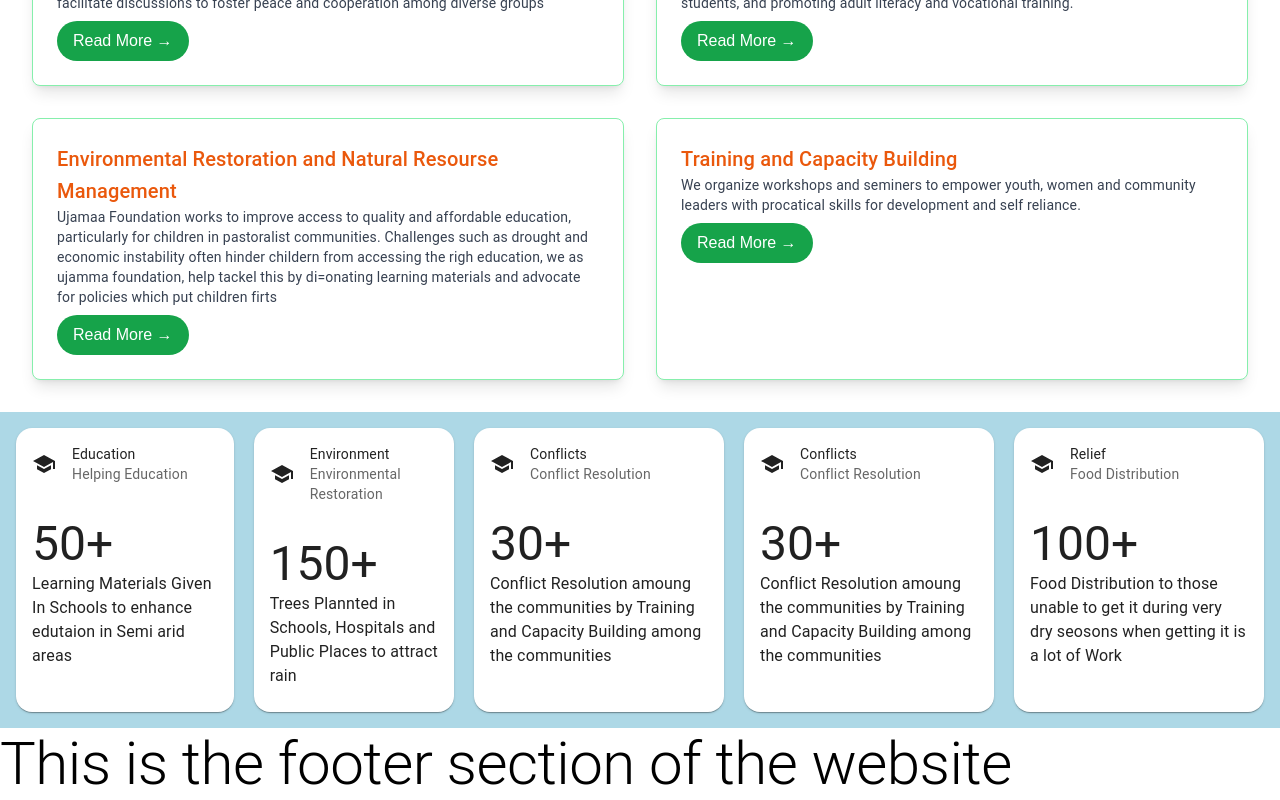
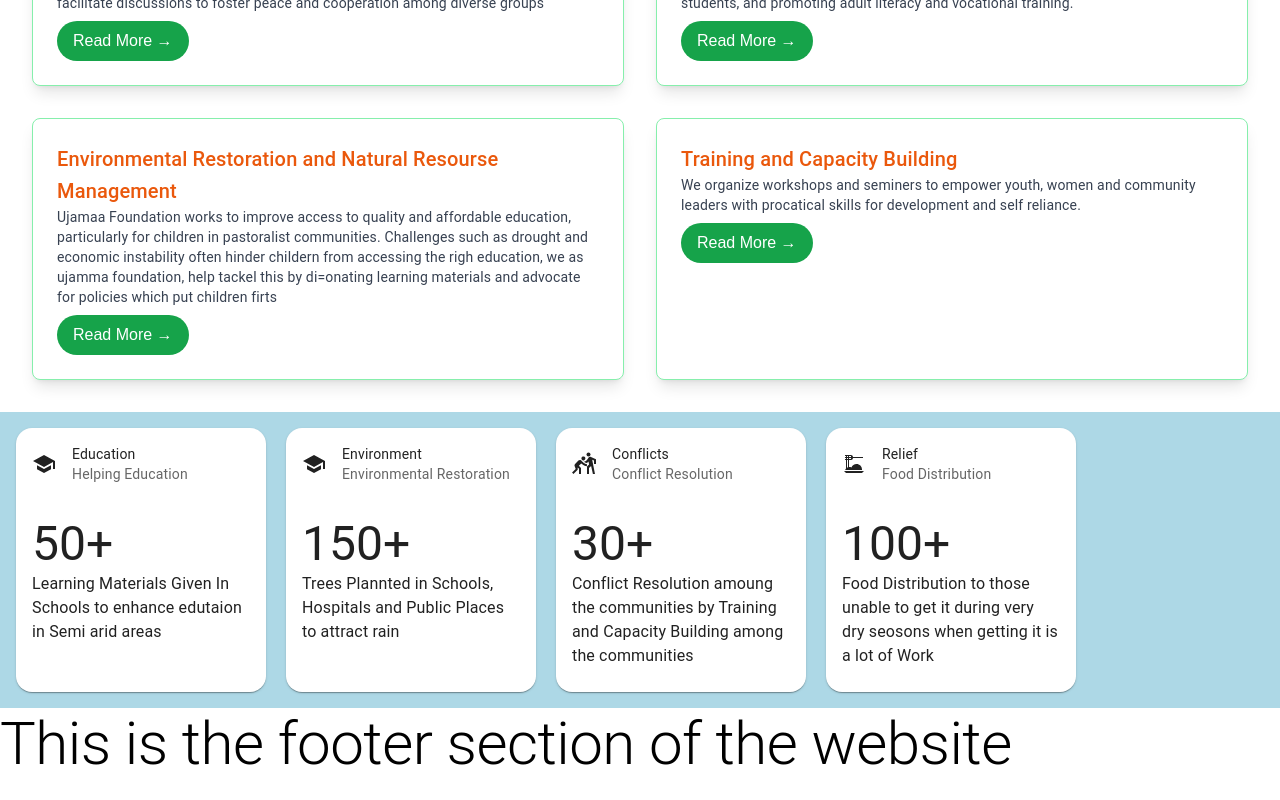
Before and after one commit to ahmednule/Ujamaa-Foundation, a Next.js app: page / in a window 1280 px wide. Shown: the part 1691-2491 px from the top of the page. Built offline with nearby package versions, Linux system fonts and the light colour scheme.

Commit message:
removed the extra card since the contant available provided by the client only has 4 details

```diff
--- a/src/components/ui/OurWork.jsx
+++ b/src/components/ui/OurWork.jsx
@@ -1,6 +1,8 @@
 import { Typography, Card, CardHeader, CardContent, Box } from "@mui/material";
 import SchoolIcon from '@mui/icons-material/School';
+import DinnerDiningIcon from '@mui/icons-material/DinnerDining';
 import MyThemeProvider from "@components/lib/MyThemeProvider";
+import SportsKabaddiIcon from '@mui/icons-material/SportsKabaddi';
 
 export default function OurWork() {
     return (
@@ -30,7 +32,7 @@ export default function OurWork() {
                 </Card>
                 <Card sx={{maxWidth:250, borderRadius:"16px"}}>
                     <CardHeader
-                        avatar={<SchoolIcon />}
+                        avatar={<SportsKabaddiIcon />}
                         title="Conflicts"
                         subheader="Conflict Resolution"
                     />
@@ -41,18 +43,7 @@ export default function OurWork() {
                 </Card>
                 <Card sx={{maxWidth:250, borderRadius:"16px"}}>
                     <CardHeader
-                        avatar={<SchoolIcon />}
-                        title="Conflicts"
-                        subheader="Conflict Resolution"
-                    />
-                    <CardContent>
-                        <Typography variant="h3">30+</Typography>
-                        <Typography>Conflict Resolution amoung the communities by Training and Capacity Building among the communities</Typography>
-                    </CardContent>
-                </Card>
-                <Card sx={{maxWidth:250, borderRadius:"16px"}}>
-                    <CardHeader
-                        avatar={<SchoolIcon />}
+                        avatar={<DinnerDiningIcon />}
                         title="Relief "
                         subheader="Food Distribution"
                     />
```
